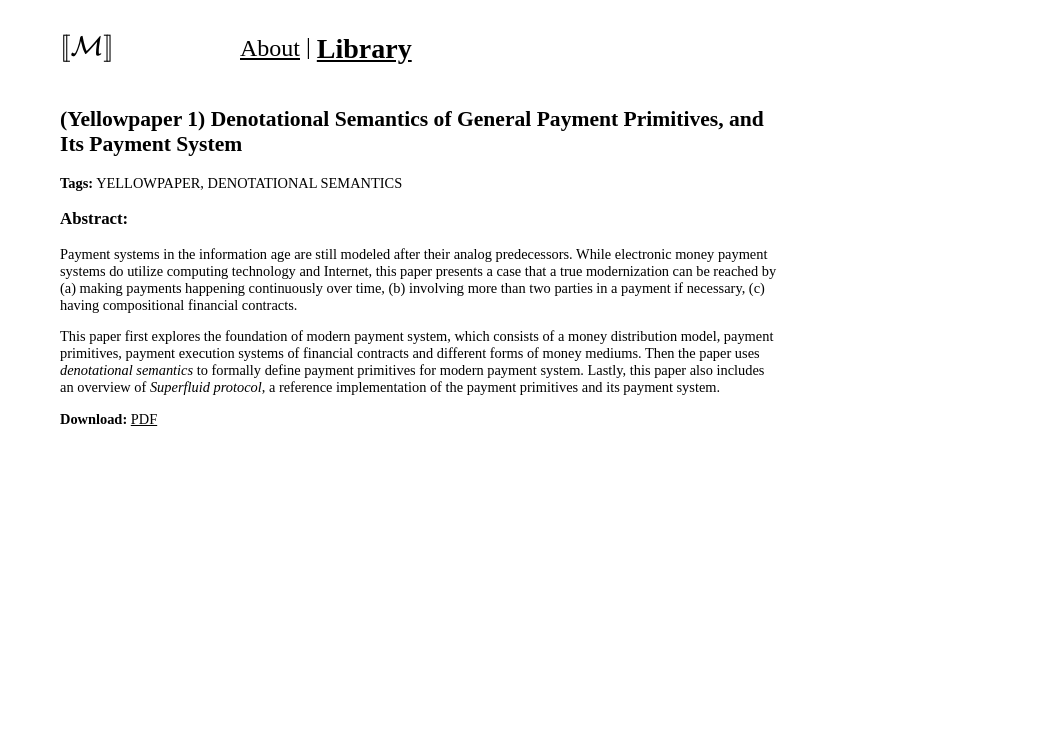
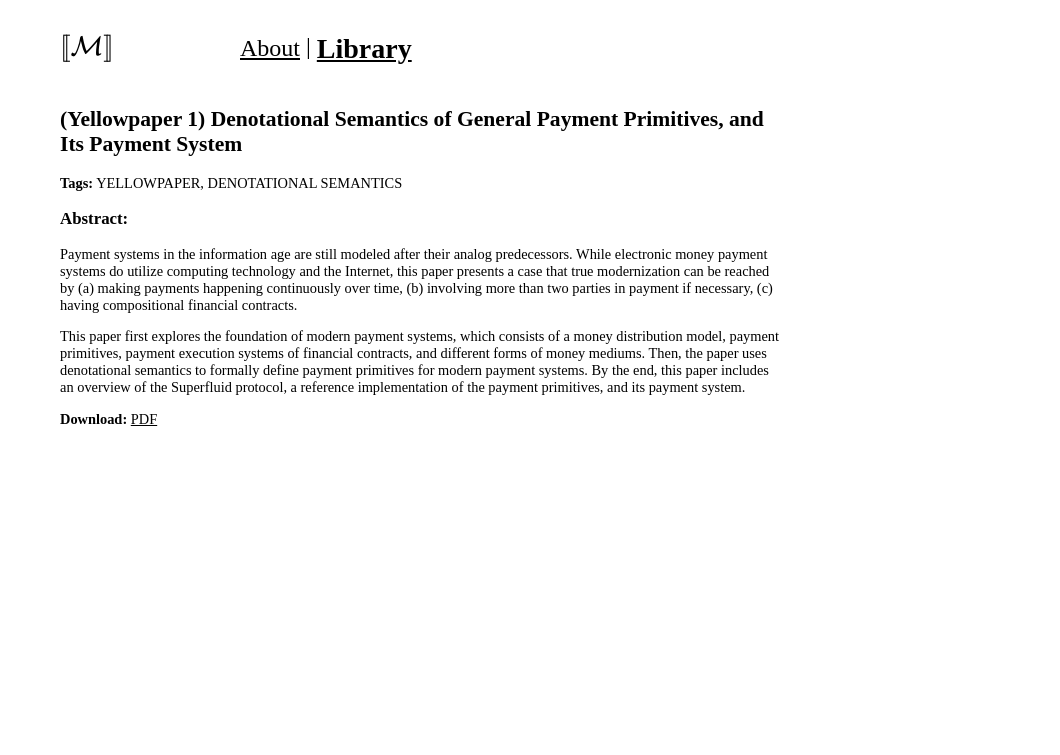
Before and after one commit to mukminn/site-semantic.money, a plain HTML site: page index.html in a window 1280 px wide. Both pictures are taken after a click on the link "Library". Shown: the top 755 px of the page, without its empty margins (220-1280 px from the left). Drawn offline with nearby package versions, Linux system fonts and the light colour scheme; some packages are replaced by stand-ins of ours.

Commit message:
grammartical fixes

```diff
--- a/index.html
+++ b/index.html
@@ -294,17 +294,17 @@
                             <p>
                                 Payment systems in the information age are still modeled after their analog
                                 predecessors. While electronic money payment systems do utilize computing technology and
-                                Internet, this paper presents a case that a true modernization can be reached by (a)
+                                the Internet, this paper presents a case that true modernization can be reached by (a)
                                 making payments happening continuously over time, (b) involving more than two parties in
-                                a payment if necessary, (c) having compositional financial contracts.
+                                payment if necessary, (c) having compositional financial contracts.
                             </p>
                             <p>
-                                This paper first explores the foundation of modern payment system, which consists of a
+                                This paper first explores the foundation of modern payment systems, which consists of a
                                 money distribution model, payment primitives, payment execution systems of financial
-                                contracts and different forms of money mediums. Then the paper uses <i>denotational
-                                semantics</i> to formally define payment primitives for modern payment system. Lastly,
-                                this paper also includes an overview of <i>Superfluid protocol</i>, a reference
-                                implementation of the payment primitives and its payment system.
+                                contracts, and different forms of money mediums. Then, the paper uses denotational
+                                semantics to formally define payment primitives for modern payment systems. By the end,
+                                this paper includes an overview of the Superfluid protocol, a reference implementation
+                                of the payment primitives, and its payment system.
                             </p>
                         </div>
                         <div class="paper-download">
```
